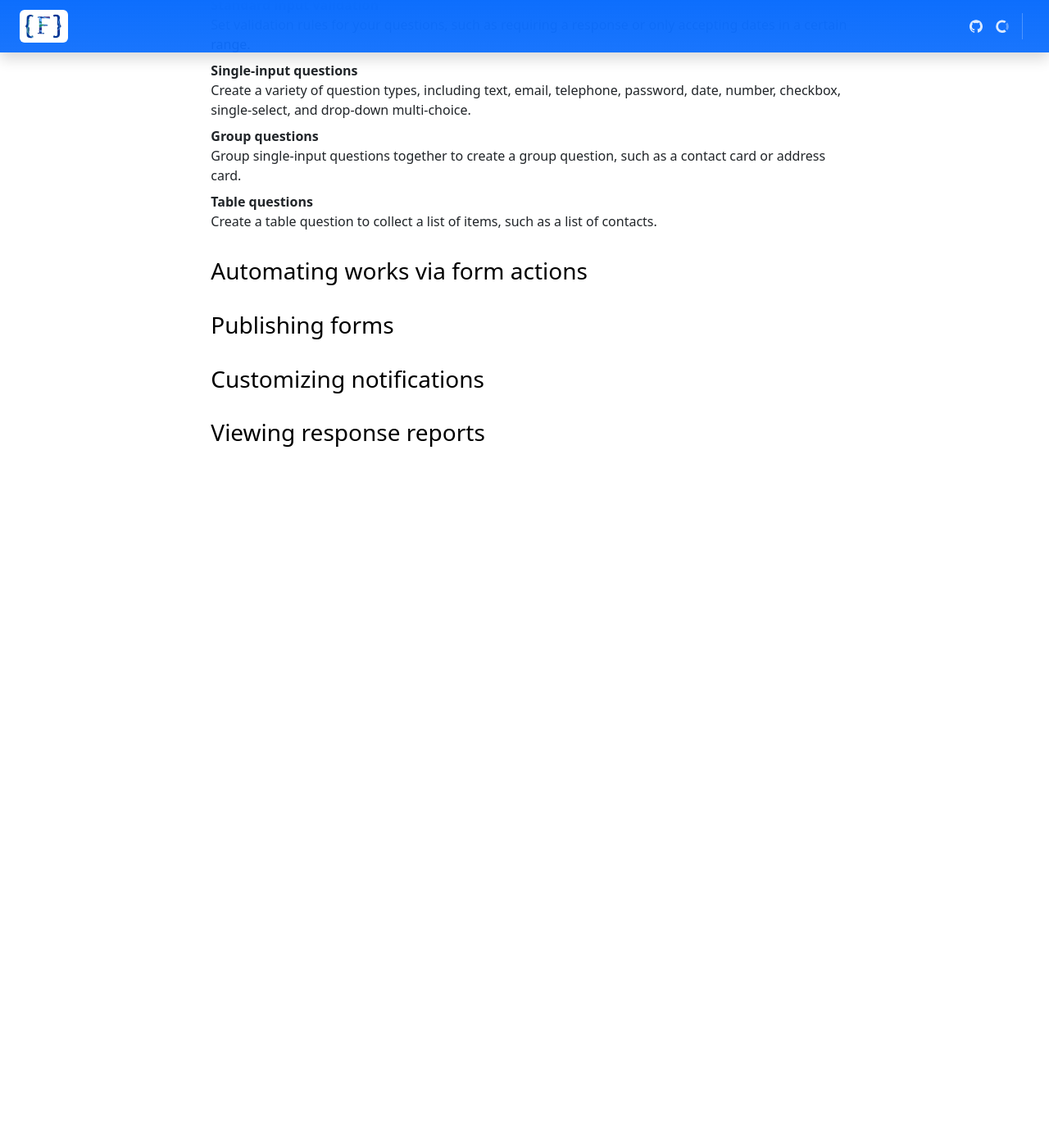
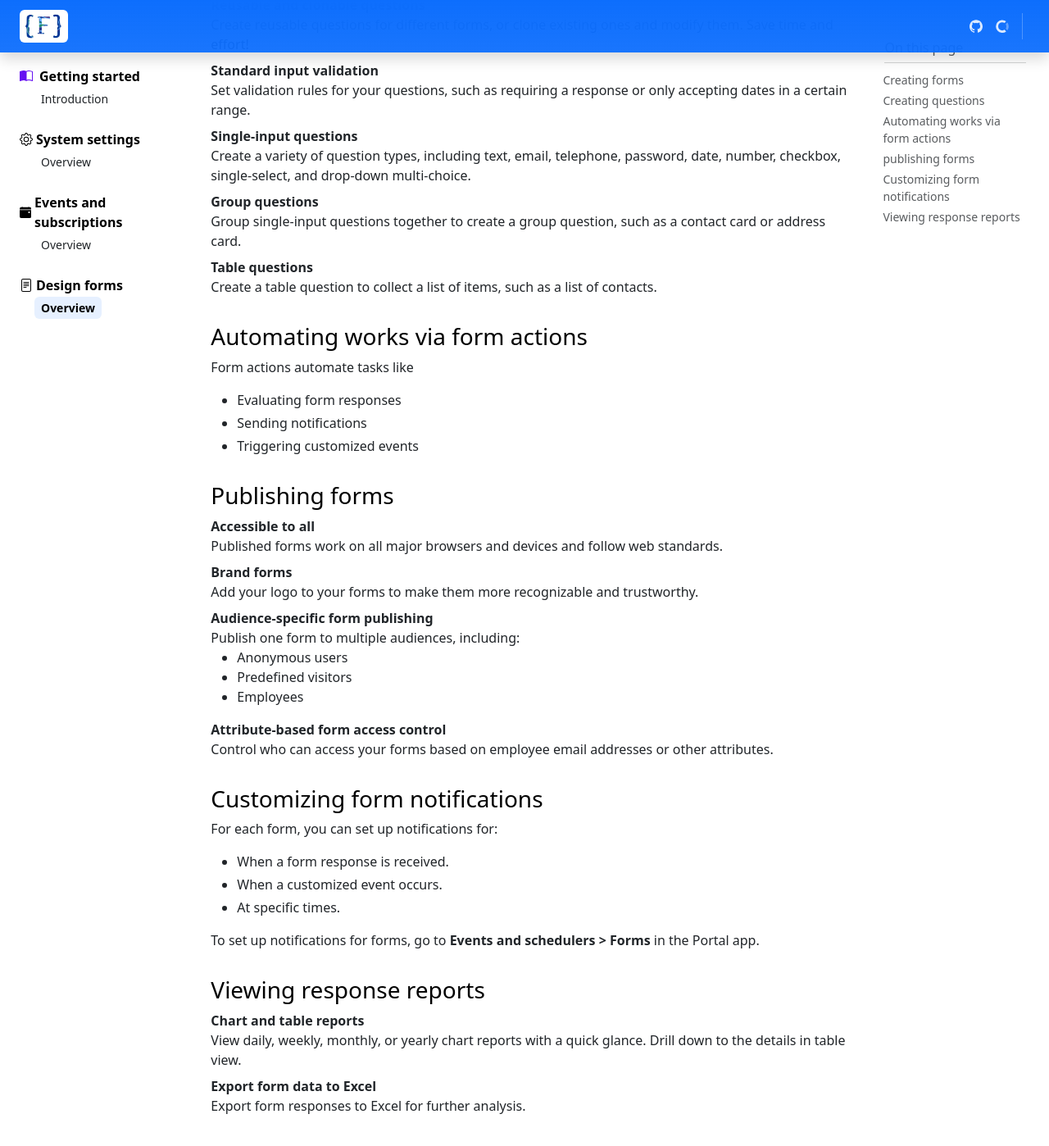
Before and after one commit to formlang/formlang-help, a Jekyll site: the page built from _pages/forms/overview.html, in a window 1280 px wide and 1400 px high, scrolled down 1414 px. Shown: the whole window at 82% size. Built offline with Jekyll 4.4.1, drawn with Linux system fonts in a browser that asks for light colours; comment, search, counter and statistics services are not loaded; before the commit the page ends 1991 px from its top, so only the background shows below that; some of the changed text lies outside the part shown.

Commit message:
Continued to document the form design overview page

```diff
--- a/_pages/forms/overview.html
+++ b/_pages/forms/overview.html
@@ -28,8 +28,44 @@
 
 </div>
 
+<div class="bd-toc mt-3 mb-5 my-lg-0 mb-lg-5 px-sm-1 text-body-secondary">
+    <button class="btn btn-link p-md-0 mb-2 mb-md-0 text-decoration-none bd-toc-toggle d-md-none" type="button" data-bs-toggle="collapse" data-bs-target="#tocContents" aria-expanded="false" aria-controls="tocContents">
+        On this page
+
+        <svg class="bi d-md-none ms-2" aria-hidden="true">
+            <use xlink:href="#chevron-expand"></use>
+        </svg>
+    </button>
+    <strong class="d-none d-md-block h6 my-2 ms-3">On this page</strong>
+    <hr class="d-none d-md-block my-2 ms-3">
+    <div class="collapse bd-toc-collapse" id="tocContents">
+        <nav id="TableOfContents">
+            <ul>
+                <li>
+                    <a href="#create-forms ">Creating forms</a>
+                </li>
+                <li>
+                    <a href="#create-questions">Creating questions</a>
+                </li>
+                <li>
+                    <a href="#automating-works">Automating works via form actions</a>
+                </li>
+                <li>
+                    <a href="#publishing-forms">publishing forms</a>
+                </li>
+                <li>
+                    <a href="#customizing-notifications">Customizing form notifications</a>
+                </li>
+                <li>
+                    <a href="#viewing-response-reports">Viewing response reports</a>
+                </li>
+            </ul>
+        </nav>
+    </div>
+</div>
+
 <div class="bd-content ps-lg-2">
-    <h3>
+    <h3 id="create-forms">
         Creating forms
     </h3>
 
@@ -50,11 +86,23 @@
             Edit-preview design cycle
         </dt>
         <dd>
-            Preview changes to your form as you make them, so you can design the form you need.
+            Preview changes to your form as you make them. Design the form you need!
+        </dd>
+        <dt>
+            Multi-language support
+        </dt>
+        <dd>
+            Translate the forms and the questions into multiple languages to reach a wider audience.
+        </dd>
+        <dt>
+            Logic support
+        </dt>
+        <dd>
+            Use data flows to control how your forms behave, such as hiding or disabling questions based on user input.
         </dd>
     </dl>
 
-    <h3>
+    <h3 id="create-questions">
         Creating questions
     </h3>
 
@@ -64,12 +112,6 @@
         </dt>
         <dd>
             Create reusable questions for different forms, or clone existing ones and modify them. Save time and effort!
-        </dd>
-        <dt>
-            Multi-language support
-        </dt>
-        <dd>
-            Translate your questions into multiple languages to reach a wider audience.
         </dd>
         <dt>
             Standard input validation
@@ -97,19 +139,90 @@
         </dd>
     </dl>
 
-    <h3>
+    <h3 id="automating-works">
         Automating works via form actions
     </h3>
 
-    <h3>
+    <p>Form actions automate tasks like</p>
+    <ul>
+        <li>Evaluating form responses</li>
+        <li>Sending notifications</li>
+        <li>Triggering customized events</li>
+    </ul>
+
+    <h3 id="publishing-forms">
         Publishing forms
     </h3>
 
-    <h3>
-        Customizing notifications
+    <dl>
+        <dt>
+            Accessible to all
+        </dt>
+        <dd>
+            Published forms work on all major browsers and devices and follow web standards.
+        </dd>
+        <dt>
+            Brand forms
+        </dt>
+        <dd>
+            Add your logo to your forms to make them more recognizable and trustworthy.
+        </dd>
+        <dt>
+            Audience-specific form publishing
+        </dt>
+        <dd>
+            Publish one form to multiple audiences, including:
+            <ul>
+                <li>Anonymous users</li>
+                <li>Predefined visitors</li>
+                <li>Employees</li>
+            </ul>
+        </dd>
+        <dt>
+            Attribute-based form access control
+        </dt>
+        <dd>
+            Control who can access your forms based on employee email addresses or other attributes.
+        </dd>
+    </dl>
+
+    <h3 id="customizing-notifications">
+        Customizing form notifications
     </h3>
 
-    <h3>
+    <p>
+        For each form, you can set up notifications for:
+    </p>
+
+    <ul>
+        <li>When a form response is received.</li>
+        <li>When a customized event occurs.</li>
+        <li>At specific times.</li>
+    </ul>
+
+    <p>
+        To set up notifications for forms,
+        go to <b>Events and schedulers > Forms</b> in
+        the Portal app.
+    </p>
+
+    <h3 id="viewing-response-reports">
         Viewing response reports
     </h3>
+
+    <dl>
+        <dt>
+            Chart and table reports
+        </dt>
+        <dd>
+            View daily, weekly, monthly, or yearly chart reports with a quick glance. Drill down to the details in table view.
+        </dd>
+        <dt>
+            Export form data to Excel
+        </dt>
+        <dd>
+            Export form responses to Excel for further analysis.
+        </dd>
+    </dl>
+
 </div>
```
Also changed, not shown: other parts of _pages/forms/overview.html (+1 -1 lines).
